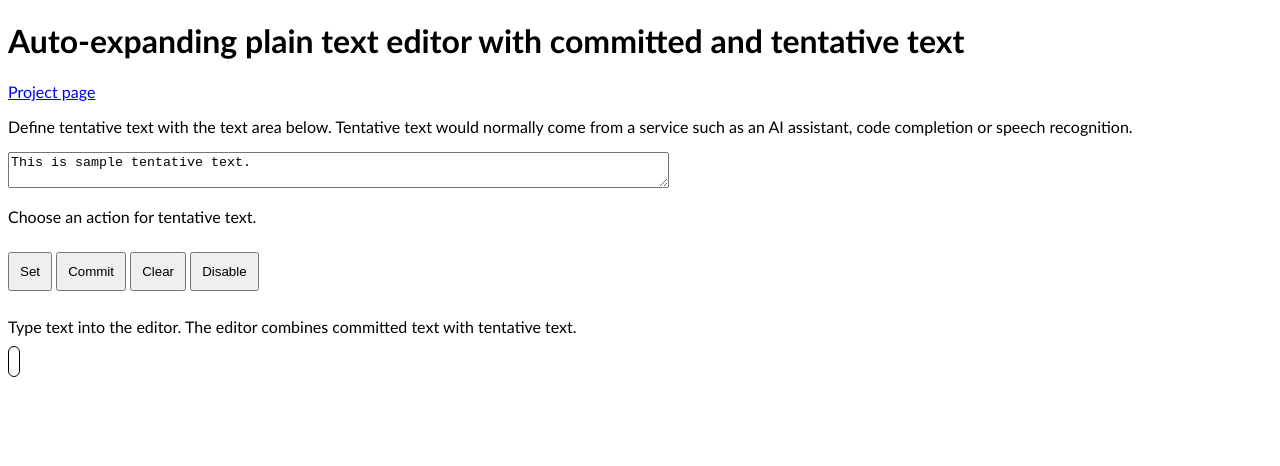
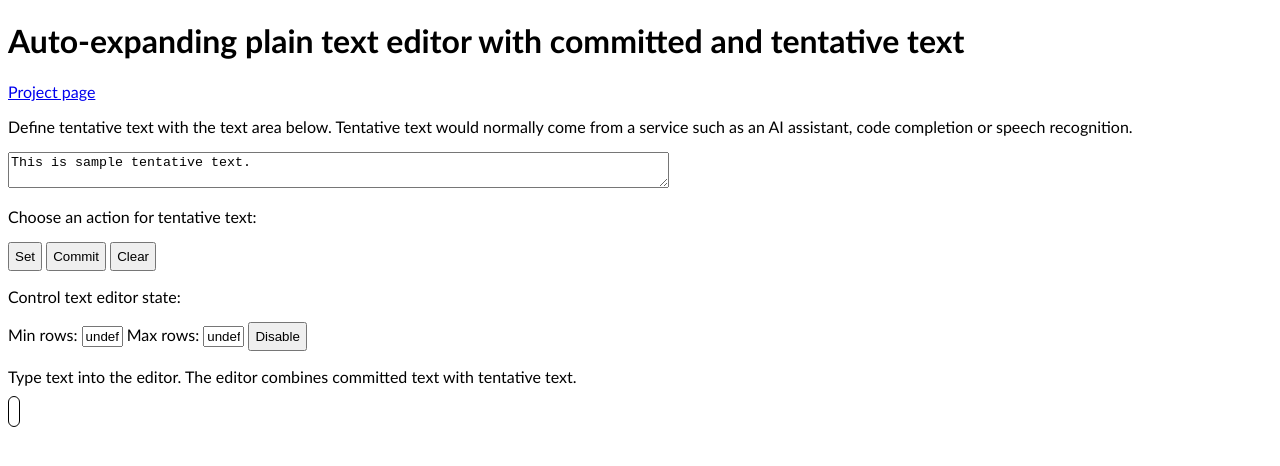
Before and after one commit to hunyadi/plain-text-box, a website with bundled scripts: page index.html in a window 1280 px wide. Built offline with nearby package versions, Linux system fonts and the light colour scheme.

Commit message:
Deploy to GitHub Pages

```diff
--- a/index.css
+++ b/index.css
@@ -2,12 +2,8 @@ body {
     font-family: 'Trebuchet MS', 'Lucida Sans Unicode', 'Lucida Grande', 'Lucida Sans', Arial, sans-serif;
 }
 
-.buttons {
-    padding: 10px 0;
-}
-
 button {
-    padding: 10px;
+    padding: 5px;
 }
 
 plain-text-box {
--- a/index.html
+++ b/index.html
@@ -20,12 +20,19 @@
 
     <textarea id="textarea-tentative" rows="2" cols="80">This is sample tentative text.</textarea>
 
-    <p>Choose an action for tentative text.</p>
+    <p>Choose an action for tentative text:</p>
 
-    <div class="buttons">
+    <div>
         <button id="button-set" name="set" type="button">Set</button>
         <button id="button-commit" name="commit" type="button">Commit</button>
         <button id="button-clear" name="clear" type="button">Clear</button>
+    </div>
+
+    <p>Control text editor state:</p>
+
+    <div>
+        <span>Min rows: <input id="input-min-rows" name="min-rows" type="text" size="2" /></span>
+        <span>Max rows: <input id="input-max-rows" name="max-rows" type="text" size="2" /></span>
         <button id="button-disable" name="disable" type="button">Disable</button>
     </div>
 
--- a/index.js
+++ b/index.js
@@ -23,4 +23,14 @@ document.addEventListener('DOMContentLoaded', () => {
         editor.disabled = !editor.disabled;
         disableButton.textContent = editor.disabled ? 'Enable' : 'Disable';
     });
+    const minRowsTextBox = document.getElementById('input-min-rows');
+    minRowsTextBox.value = editor.minRows;
+    minRowsTextBox.addEventListener('input', (e) => {
+        editor.minRows = e.target.value;
+    });
+    const maxRowsTextBox = document.getElementById('input-max-rows');
+    maxRowsTextBox.value = editor.maxRows;
+    maxRowsTextBox.addEventListener('input', (e) => {
+        editor.maxRows = e.target.value;
+    });
 });
```
Also changed, not shown: package.json (+13 -1 lines), .github/workflows/main.yml (added).
